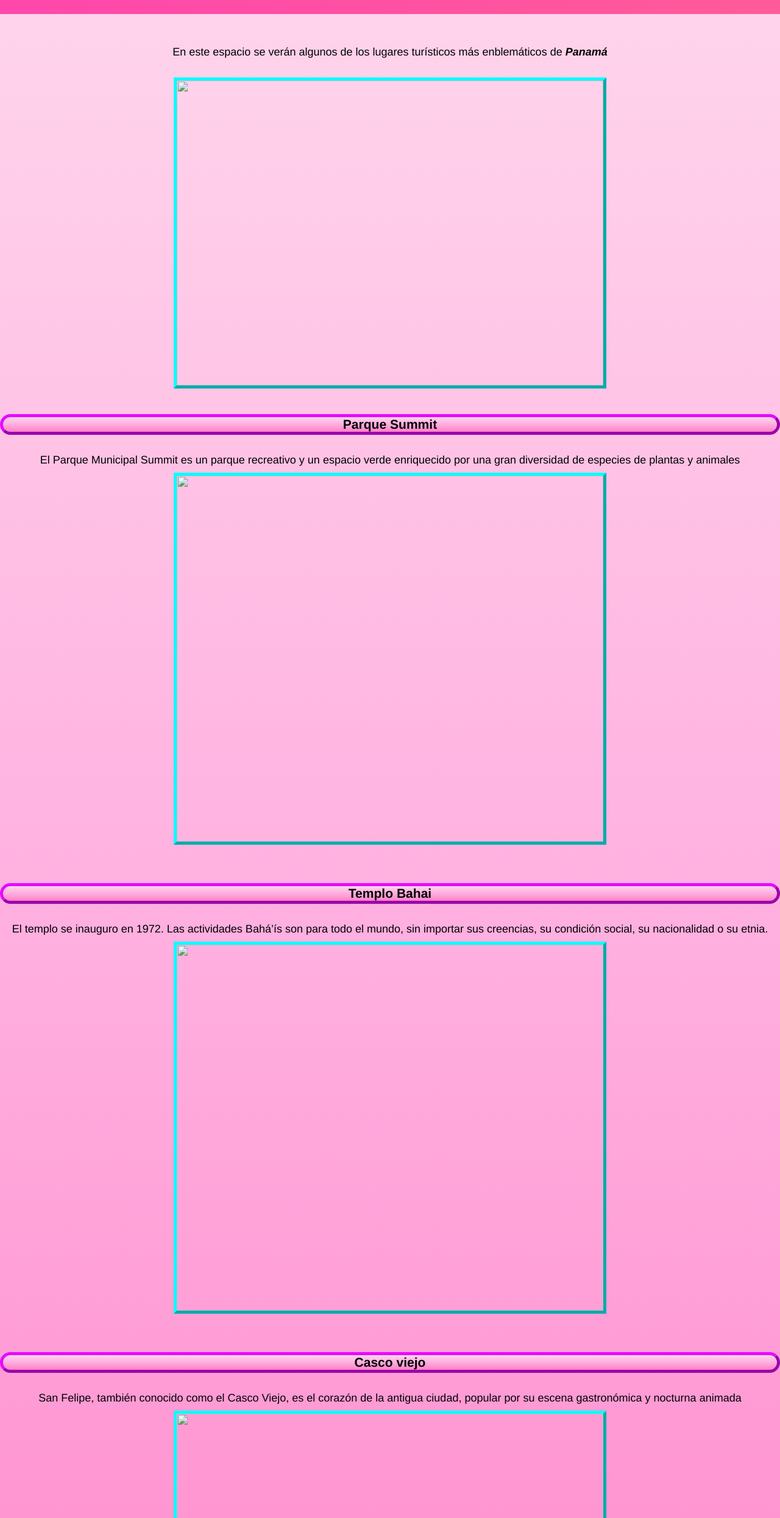
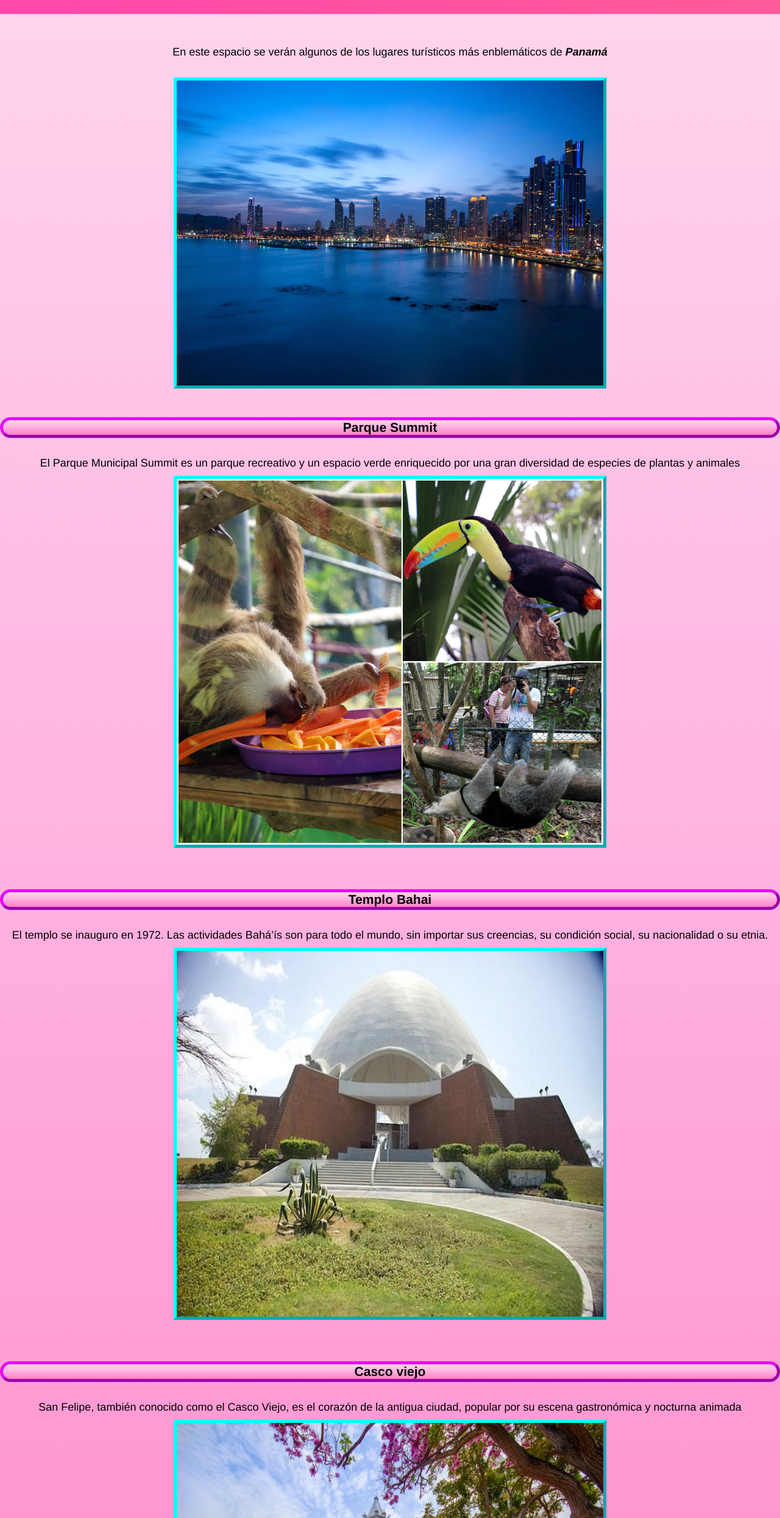
Before and after one commit to Capibaras11S/Capibaras11S.github.io, a plain HTML site: page index.html in a window 1280 px wide. Shown: the part 71-2560 px from the top of the page at 61% size. Drawn offline with Linux system fonts and the light colour scheme; files whose address does not match are found by name.

Commit message:
Update index.html
Aa

```diff
--- a/index.html
+++ b/index.html
@@ -15,14 +15,14 @@
 
         <p>En este espacio se verán algunos de los lugares turísticos más enblemáticos de <b><i>Panamá</i></b><br/></p>
         <br/>
-        <img src="img/pa.jpg" width="700px" height="500"><br/><br/><br/>
+        <img src="pa.jpg" width="700px" height="500"><br/><br/><br/>
 
         <h3 class="ti">Parque Summit</h3>
         <br/>
         <p>
             El Parque Municipal Summit es un parque recreativo y un espacio verde enriquecido por una gran diversidad de especies de plantas y animales</p>
 
-        <img src="img/1.jpg" width="700px" height="600px"><br/><br/><br/><br/>
+        <img src="1.jpg" width="700px" height="600px"><br/><br/><br/><br/>
 
         <h3 class="ti">Templo Bahai</h3>
         <br/>
@@ -30,7 +30,7 @@
             El templo se inauguro en 1972.
             Las actividades Bahá’ís son para todo el mundo, sin importar sus creencias, su condición social, su nacionalidad o su etnia.
         </p>
-        <img src="img/2.jpg" width="700px" height="600px"><br/><br/><br/><br/>
+        <img src="2.jpg" width="700px" height="600px"><br/><br/><br/><br/>
 
         <h3 class="ti">Casco viejo</h3>
         <br/>
@@ -38,14 +38,14 @@
         <p>
             San Felipe, también conocido como el Casco Viejo, es el corazón de la antigua ciudad, popular por su escena gastronómica y nocturna animada
         </p>
-        <img src="img/3.jpg" width="700px" height="600px"><br/><br/><br/><br/>
+        <img src="3.jpg" width="700px" height="600px"><br/><br/><br/><br/>
 
         <footer>
             <h5>
                 Trabajo realizado por el 11°S
             </h5>
 
-            <img src="img/cap.png" width="130px" height="150px">
+            <img src="cap.png" width="130px" height="150px">
 
             <p class="k">
                     <img src="img/k.png" width="80px" height="80px"></p>
```
